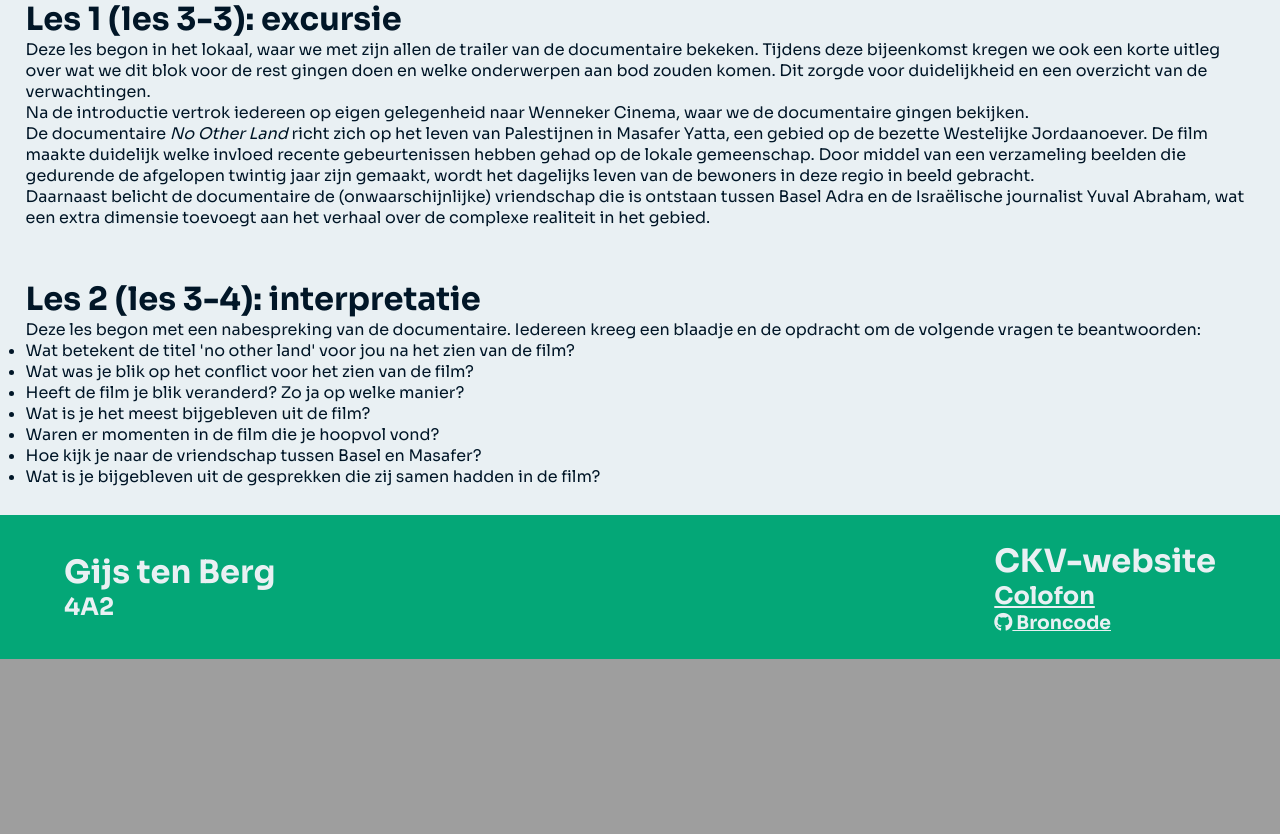
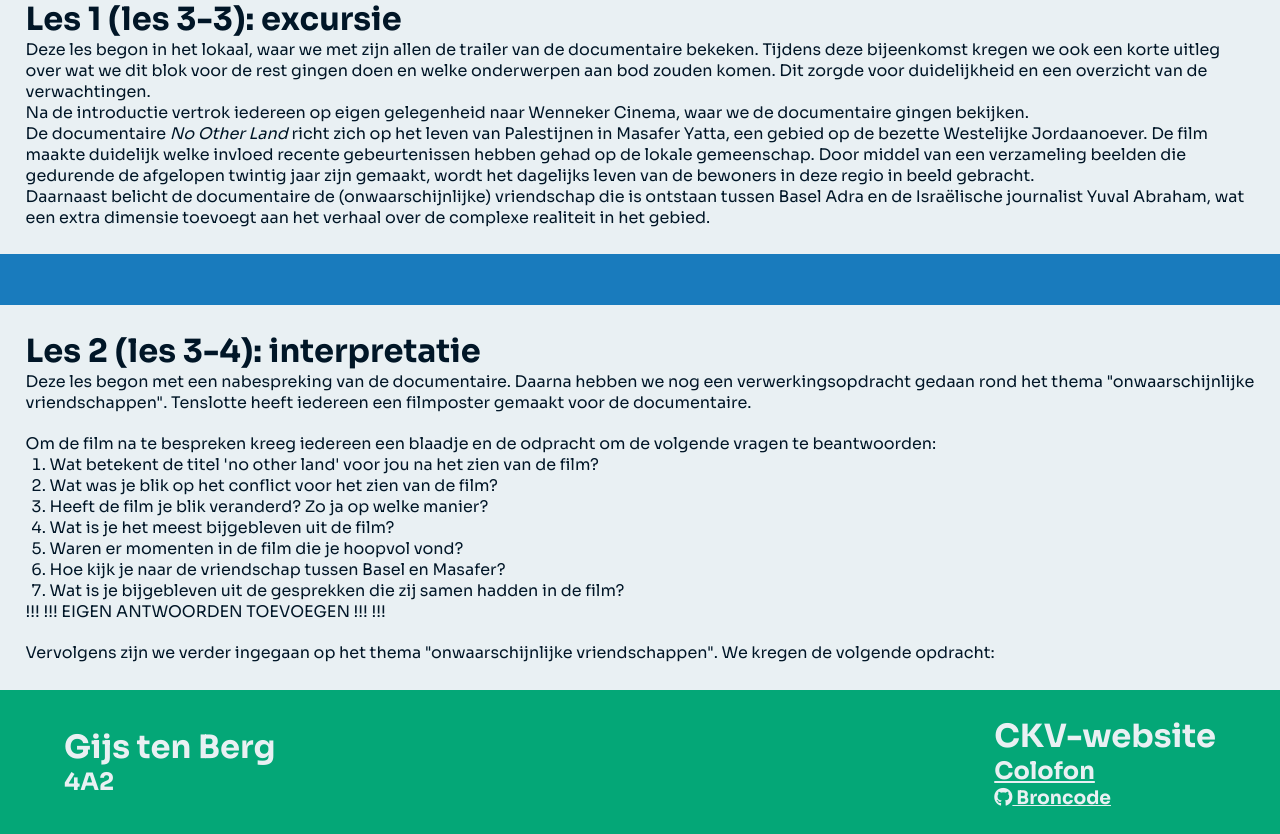
Before and after one commit to Gijs6/ckv, a Flask app: page /gijsckv/blok-3 in a window 1280 px wide. Shown: the part 1853-2687 px from the top of the page. Before the commit the page ends 2512 px from the top, so only its background shows below. Run offline with Flask 3, Linux system fonts and the light colour scheme; some libraries are stand-ins or nearby versions.

Commit message:
Further working on b3l2 and corrected styles for lists

```diff
--- a/static/styles/ckvbasis.css
+++ b/static/styles/ckvbasis.css
@@ -24,6 +24,12 @@ body {
     height: 100vh;
     font-family: Sora, sans-serif;
     color: var(--zwart);
+}
+
+/* Stuff to all tags */
+
+ul, ol {
+    padding-inline-start: 1.5em;
 }
 
 
--- a/templates/ckvb3.html
+++ b/templates/ckvb3.html
@@ -67,13 +67,19 @@
     </div>
 
 
+    <div class="paginablok scheiding blauw"></div>
+
+
     <div class="paginablok verslagtekst">
         <div class="verslagtekst-voorwoordje">
             <h1>Les 2 (les 3-4): interpretatie</h1>
+            <p>Deze les begon met een nabespreking van de documentaire. Daarna hebben we nog een verwerkingsopdracht gedaan rond het thema "onwaarschijnlijke vriendschappen". Tenslotte heeft iedereen een filmposter gemaakt voor de documentaire.</p>
+        </div>
+        <div class="verslagtekst-tekststukje">
             <p>
-                Deze les begon met een nabespreking van de documentaire. Iedereen kreeg een blaadje en de opdracht om de volgende vragen te beantwoorden:
+                Om de film na te bespreken kreeg iedereen een blaadje en de odpracht om de volgende vragen te beantwoorden:
             </p>
-            <ul>
+            <ol>
                 <li>Wat betekent de titel 'no other land' voor jou na het zien van de film?</li>
                 <li>Wat was je blik op het conflict voor het zien van de film?</li>
                 <li>Heeft de film je blik veranderd? Zo ja op welke manier?</li>
@@ -81,7 +87,11 @@
                 <li>Waren er momenten in de film die je hoopvol vond?</li>
                 <li>Hoe kijk je naar de vriendschap tussen Basel en Masafer?</li>
                 <li>Wat is je bijgebleven uit de gesprekken die zij samen hadden in de film?</li>
-            </ul>
+            </ol>
+            <p>!!! !!! EIGEN ANTWOORDEN TOEVOEGEN !!! !!!</p>
+        </div>
+        <div class="verslagtekst-tekststukje">
+            <p>Vervolgens zijn we verder ingegaan op het thema "onwaarschijnlijke vriendschappen". We kregen de volgende opdracht:</p>
         </div>
     </div>
 {% endblock %}
```
Also changed, not shown: README.md.
